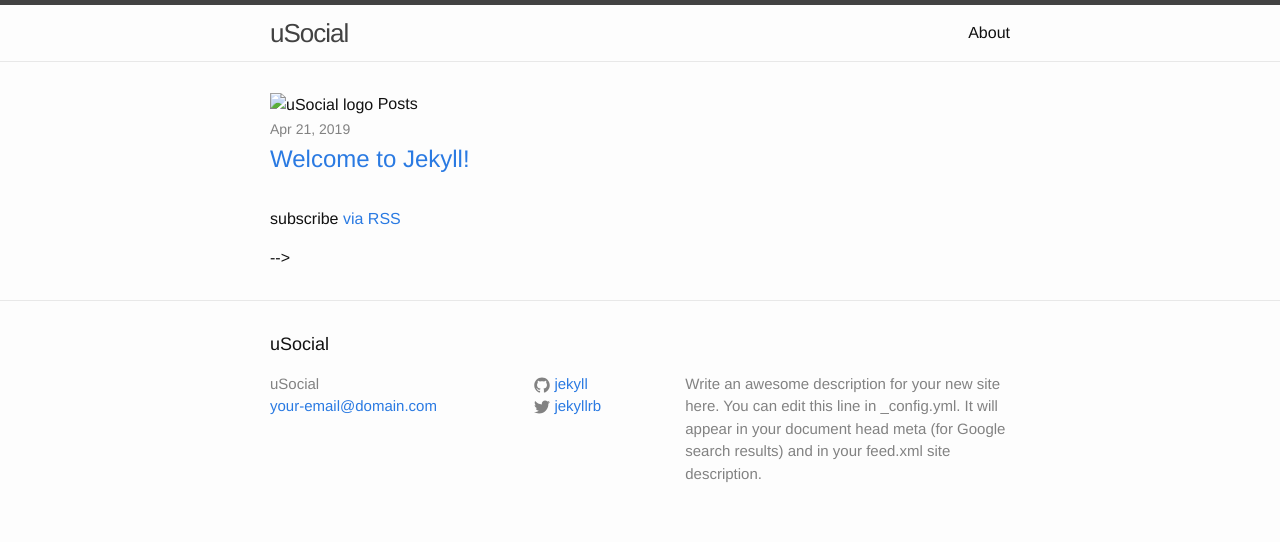
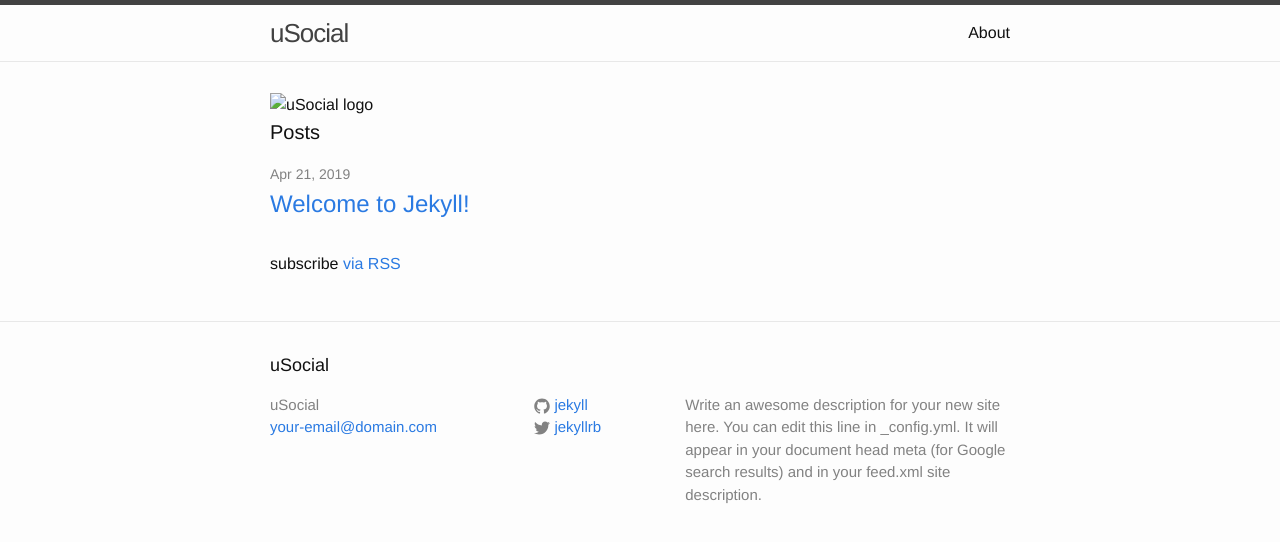
Before and after one commit to danwang1995/danwang1995.github.io, a Jekyll site: the page built from index.html, in a window 1280 px wide. Shown: the top 542 px of the page. Built offline with Jekyll 4.4.1, drawn with Linux system fonts in a browser that asks for light colours.

Commit message:
Update index.html

```diff
--- a/index.html
+++ b/index.html
@@ -6,7 +6,7 @@
 
   <img src="_includes/usocial-logo.png" alt="uSocial logo">
 
-  <!––<h1 class="page-heading">Posts</h1>
+  <h1 class="page-heading">Posts</h1>
 
   <ul class="post-list">
     {% for post in site.posts %}
@@ -21,6 +21,5 @@
   </ul>
 
   <p class="rss-subscribe">subscribe <a href="{{ "/feed.xml" | prepend: site.baseurl }}">via RSS</a></p>
-  -->
 
 </div>
```
